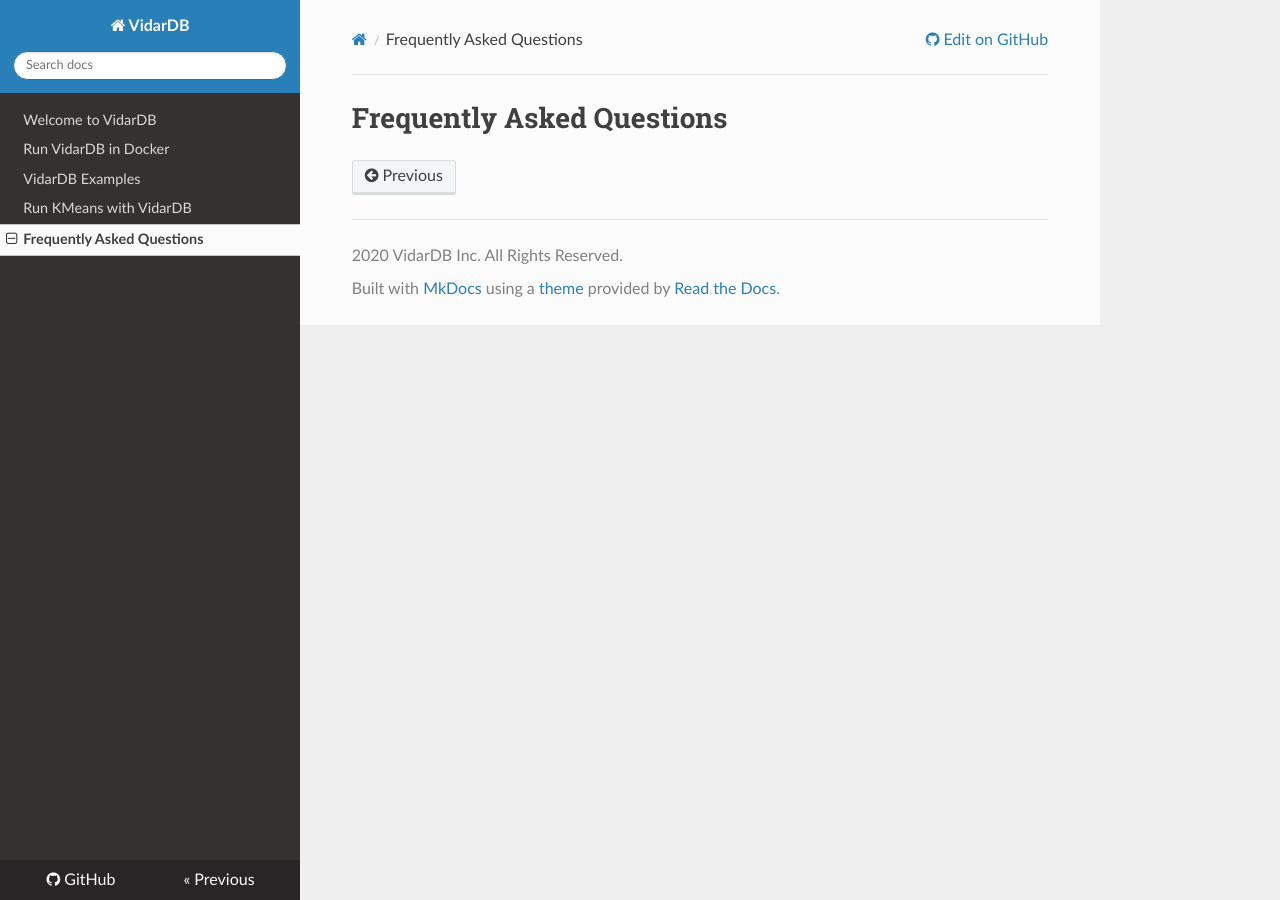
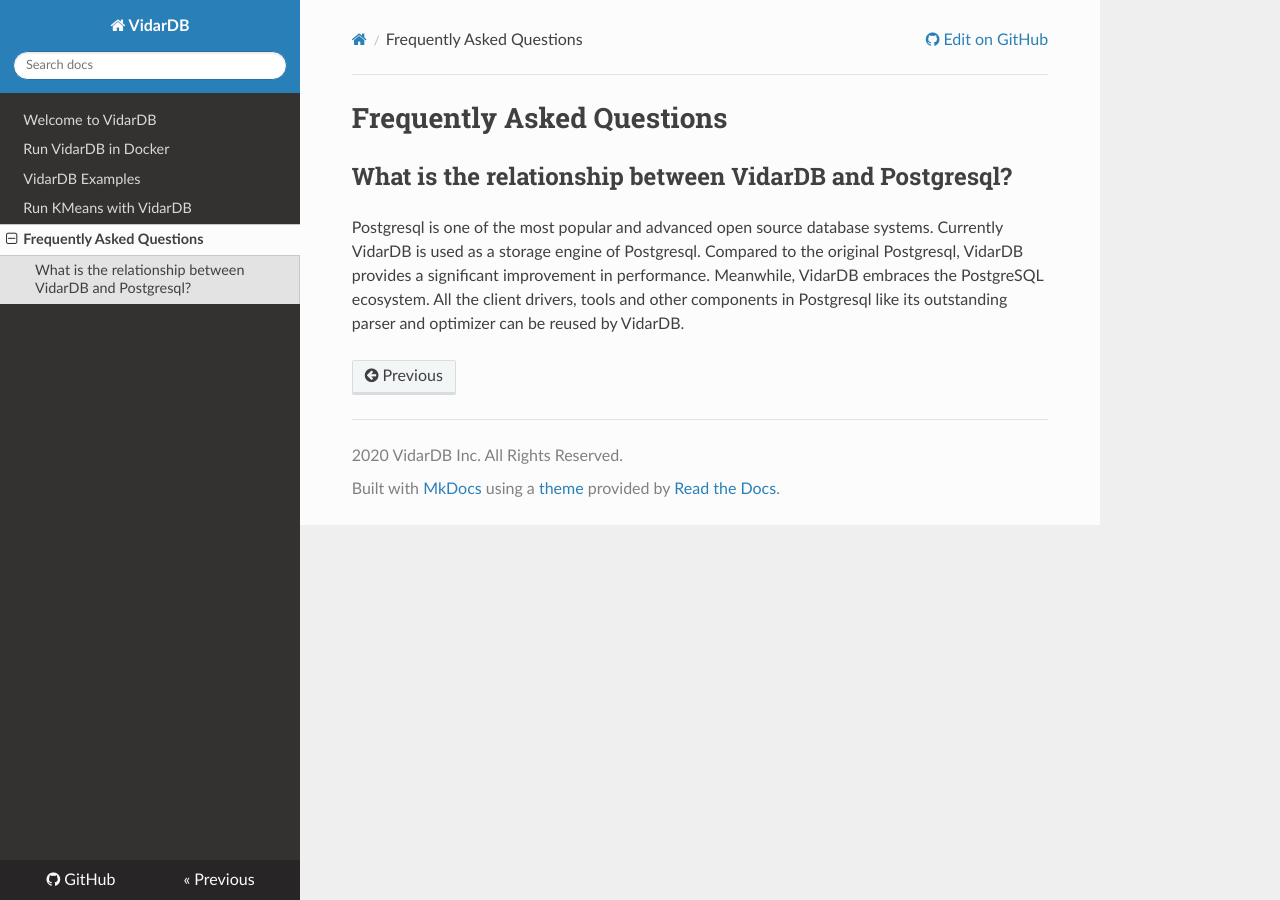
Before and after one commit to vidardb/docs, an MkDocs documentation site: the page built from docs/faq.md, in a window 1280 px wide. Built offline with MkDocs 1.6.1, drawn with Linux system fonts in a browser that asks for light colours; nearby versions of some CDN libraries.

Commit message:
Update faq.md

```diff
--- a/docs/faq.md
+++ b/docs/faq.md
@@ -1 +1,5 @@
 # Frequently Asked Questions
+
+## What is the relationship between VidarDB and Postgresql?
+
+Postgresql is one of the most popular and advanced open source database systems. Currently VidarDB is used as a storage engine of Postgresql. Compared to the original Postgresql, VidarDB provides a significant improvement in performance. Meanwhile, VidarDB embraces the PostgreSQL ecosystem. All the client drivers, tools and other components in Postgresql like its outstanding parser and optimizer can be reused by VidarDB.
```
